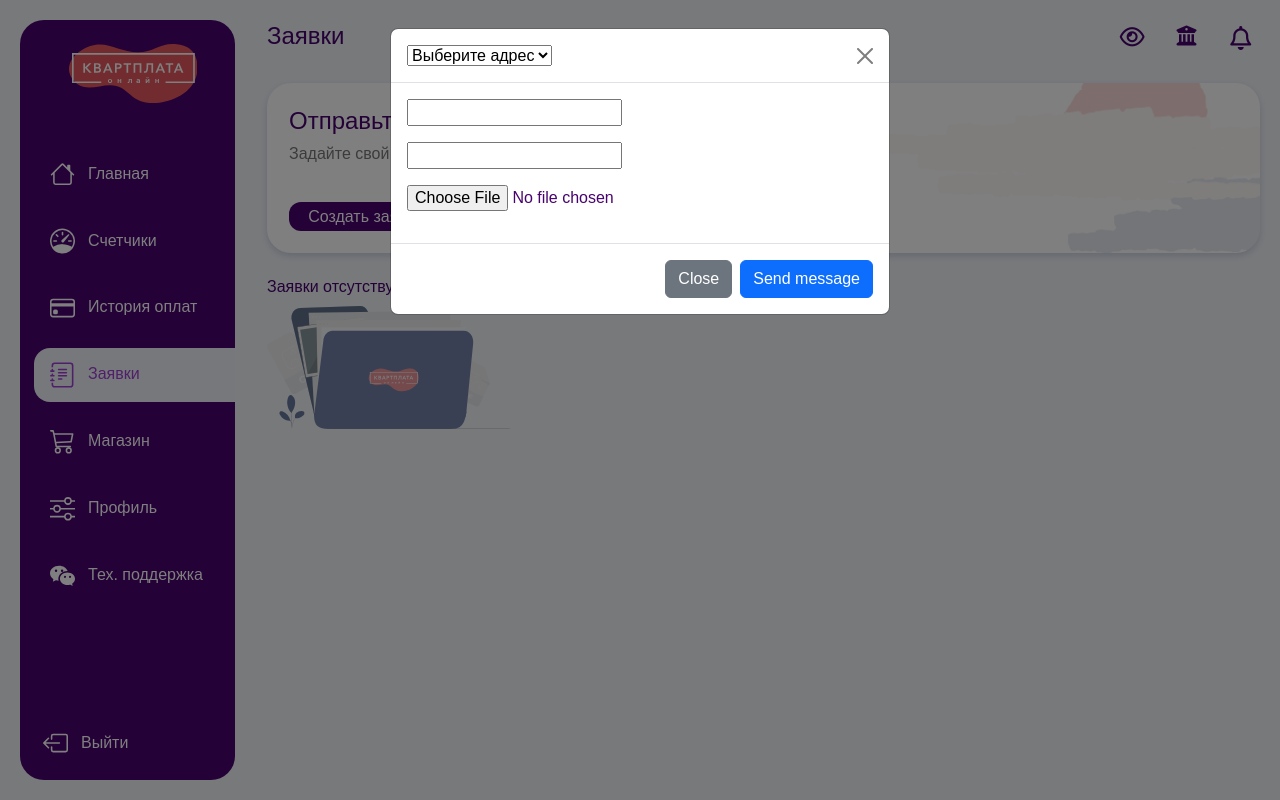
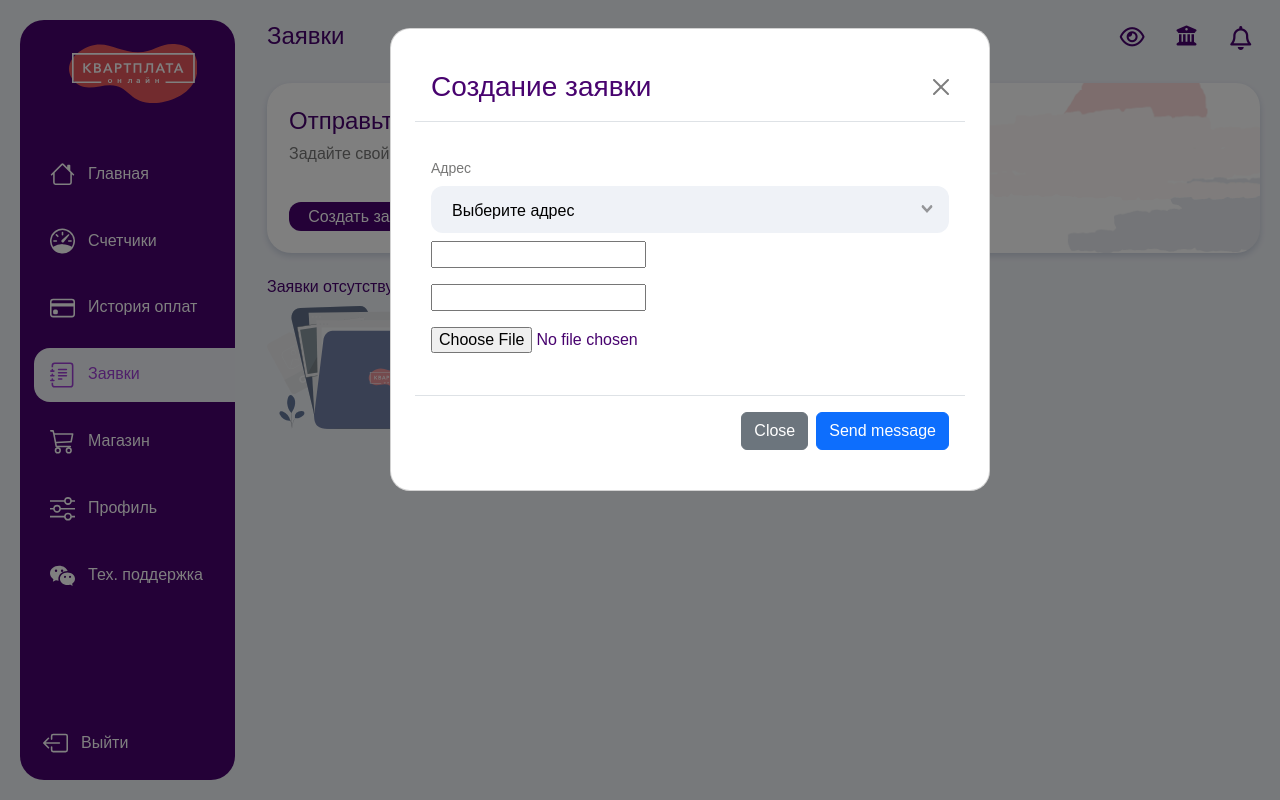
Before and after one commit to isk-daniar/housing-and-communal-services, a Django app: page /request/ in a window 1280 px wide, after a click on "Создать заявку". Run offline with Django 4.2, Linux system fonts and the light colour scheme; the visitor is signed in with stand-in values (Sample User, id 1); data that the repository does not hold is empty; some libraries are stand-ins or nearby versions.

Commit message:
select style update

```diff
--- a/hcs_system_project/static/css/home-style.css
+++ b/hcs_system_project/static/css/home-style.css
@@ -90,7 +90,7 @@ main-banner__footer-links, .main-banner__link {
     color: #171715;
     margin-bottom: 1rem;
 }
-/* app-payment-all__list  */
+/* app-payment-all__list*/
 .payment-all__list {
     margin-bottom: 220px;
     overflow-y: auto;
--- a/hcs_system_project/static/css/statement-style.css
+++ b/hcs_system_project/static/css/statement-style.css
@@ -89,3 +89,150 @@ main-banner__footer-links, .main-banner__link {
     color: #171715;
     margin-bottom: 1rem;
 }
+/* vm--modal */
+.app-modal {
+    width: 600px!important;
+    padding: 24px;
+    height: auto;
+    background: #fff;
+    border-radius: 20px;
+}
+.app-modal__header {
+    justify-content: space-between;
+    align-items: center;
+    margin-bottom: 10px;
+}
+.app-modal__title {
+    font-size: 1.75rem;
+    font-weight: 500;
+}
+.app-button--color {
+    color: #48036F!important;
+}
+/* modal-form */
+.app-modal__content {
+    display: block;
+    margin: 10px 0;
+}
+.app-select {
+    position: relative;
+}
+.app-select__label {
+    color: #777776;
+    font-size: .875rem;
+    display: inline-block;
+    margin-bottom: 8px;
+}
+.app-select__component {
+    padding: 0 0.75rem;
+    min-height: calc(1.5em + 0.5rem);
+    font-size: 1rem;
+    font-weight: 400;
+    line-height: 1.5;
+    color: #171715;
+    background-color: #eff2f7;
+    background-clip: padding-box;
+    border-radius: 12px;
+    transition: border-color .15s ease-in-out,-webkit-box-shadow .15s ease-in-out;
+    transition: border-color .15s ease-in-out,box-shadow .15s ease-in-out;
+    transition: border-color .15s ease-in-out,box-shadow .15s ease-in-out,-webkit-box-shadow .15s ease-in-out;
+    width: 100%;
+    position: unset;
+}
+.v-select, .v-select * {
+    box-sizing: border-box;
+}
+.v-select {
+    position: relative;
+    font-family: inherit;
+}
+.app-select .vs__dropdown-toggle, .app-select .vs__search, .app-select .vs__search:focus, .app-select .vs__selected, .app-select .vs__selected-options {
+    color: #171715;
+    padding-left: 0;
+    font-size: 1rem;
+    font-weight: 400;
+    border: none;
+}
+.app-select .vs__dropdown-toggle {
+    min-height: 2.5rem;
+}
+.vs--unsearchable .vs__dropdown-toggle {
+    cursor: pointer;
+}
+.vs__dropdown-toggle {
+    appearance: none;
+    display: flex;
+    padding: 0 0 4px;
+    background: none;
+    border: 1px solid rgba(60,60,60,.26);
+    border-radius: 4px;
+    white-space: normal;
+}
+.v-select, .v-select * {
+    box-sizing: border-box;
+}
+.vs__selected-options {
+    display: flex;
+    flex-basis: 100%;
+    flex-grow: 1;
+    flex-wrap: wrap;
+    padding: 0 2px;
+    position: relative;
+}
+.app-select .vs__selected {
+    overflow: hidden;
+    display: block;
+    padding: 0.375rem 0;
+}
+.app-select .vs__selected {
+    margin-top: 3px;
+}
+.vs--single .vs__selected {
+    background-color: transparent;
+    border-color: transparent;
+}
+.vs__selected {
+    display: flex;
+    align-items: center;
+    background-color: #f0f0f0;
+    border: 1px solid rgba(60,60,60,.26);
+    border-radius: 4px;
+    color: #333;
+    line-height: 1.4;
+    margin: 4px 2px 0;
+    padding: 0 0.25em;
+}
+.vs__selected select{
+    width: 470px!important;
+    appearance: none;
+    line-height: 1.4;
+    font-size: 1em;
+    border: 1px solid transparent;
+    border-left: none;
+    outline: none;
+    margin: 4px 0 0;
+    padding: 0 7px;
+    background: none;
+    box-shadow: none;
+    width: 0;
+    max-width: 100%;
+    flex-grow: 1;
+}
+.app-select .vs__actions {
+    padding: 4px 0 0 3px;
+}
+.vs__actions {
+    display: flex;
+    align-items: center;
+    padding: 4px 6px 0 3px;
+}
+.app-select .vs__open-indicator {
+    transform: scale(.8)!important;
+}
+.vs__open-indicator {
+    fill: rgba(60,60,60,.5);
+    transform: scale(1);
+    transition: transform .15s cubic-bezier(1,-.115,.975,.855);
+    transition: transform .15s cubic-bezier(1,-.115,.975,.855),-webkit-transform .15s cubic-bezier(1,-.115,.975,.855);
+    transition-timing-function: cubic-bezier(1,-.115,.975,.855);
+}
--- a/hcs_system_project/templates/hcs/statement.html
+++ b/hcs_system_project/templates/hcs/statement.html
@@ -25,13 +25,36 @@
     <div class="modal fade" id="exampleModal" tabindex="-1" aria-labelledby="exampleModalLabel" aria-hidden="true">
       <form action="{% url 'v1inc:request' %}" enctype='multipart/form-data' method="POST">
       <div class="modal-dialog">
-        <div class="modal-content">
-          <div class="modal-header">
-            {{ form.address }}
-            <button type="button" class="btn-close" data-bs-dismiss="modal" aria-label="Close"></button>
+        <div class="app-modal  modal-content">
+          <div class="app-modal__header modal-header">
+            <div class="app-modal__title"> Создание заявки </div>
+            <button type="button" class="app-button--color btn-close" data-bs-dismiss="modal" aria-label="Close"></button>
           </div>
-          <div class="modal-body">
+          <div class="app-modal__content modal-body">
+              <div class="modal-form">
+                <div class="mb-2">
+                    <div class="app-select">
+                        <label class="app-select__label">Адрес</label>
+                        <div dir="auto" class="v-select app-select__component vs--single vs--unsearchable">
+                            <div id="vs1__combobox" role="combobox" aria-expanded="false" aria-owns="vs1__listbox" aria-label="Search for option" class="vs__dropdown-toggle">
+                                <div class="vs__selected-options">
+                                    <span class="vs__selected">
+                                        {{ form.address }}
+
+                                    </span>
+                                    <div class="vs__actions">
+                                        <svg xmlns="http://www.w3.org/2000/svg" width="14" height="10" role="presentation" class="vs__open-indicator">
+                                            <path d="M9.211364 7.59931l4.48338-4.867229c.407008-.441854.407008-1.158247 0-1.60046l-.73712-.80023c-.407008-.441854-1.066904-.441854-1.474243 0L7 5.198617 2.51662.33139c-.407008-.441853-1.066904-.441853-1.474243 0l-.737121.80023c-.407008.441854-.407008 1.158248 0 1.600461l4.48338 4.867228L7 10l2.211364-2.40069z"></path>
+                                        </svg>
+                                    </div>
+                                </div>
+                            </div>
+                        </div>
+                    </div>
+                </div>
+              </div>
               <div class="mb-3">
+
                   {{ form.subject_appeal }}
               </div>
               <div class="mb-3">
```
